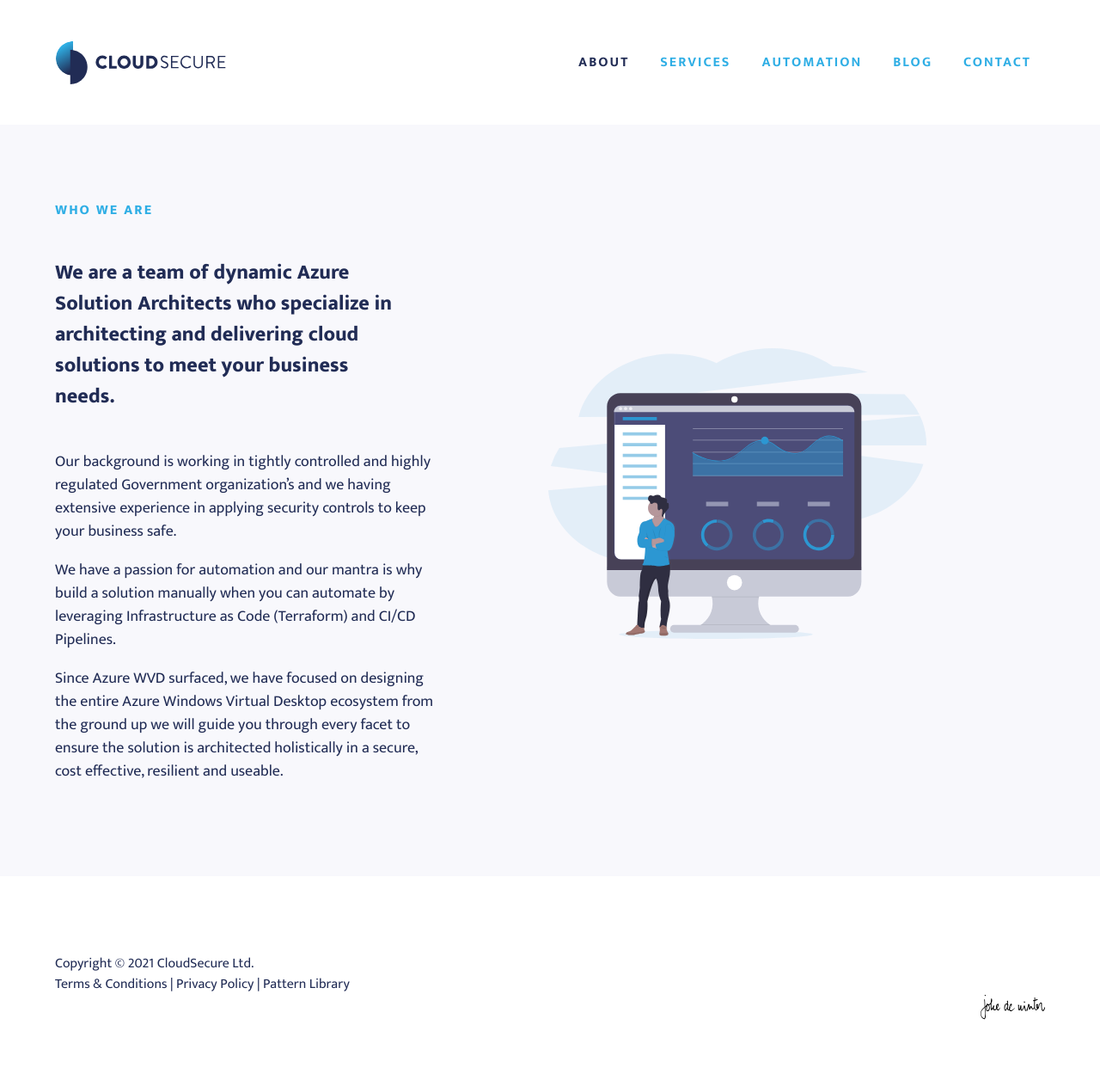
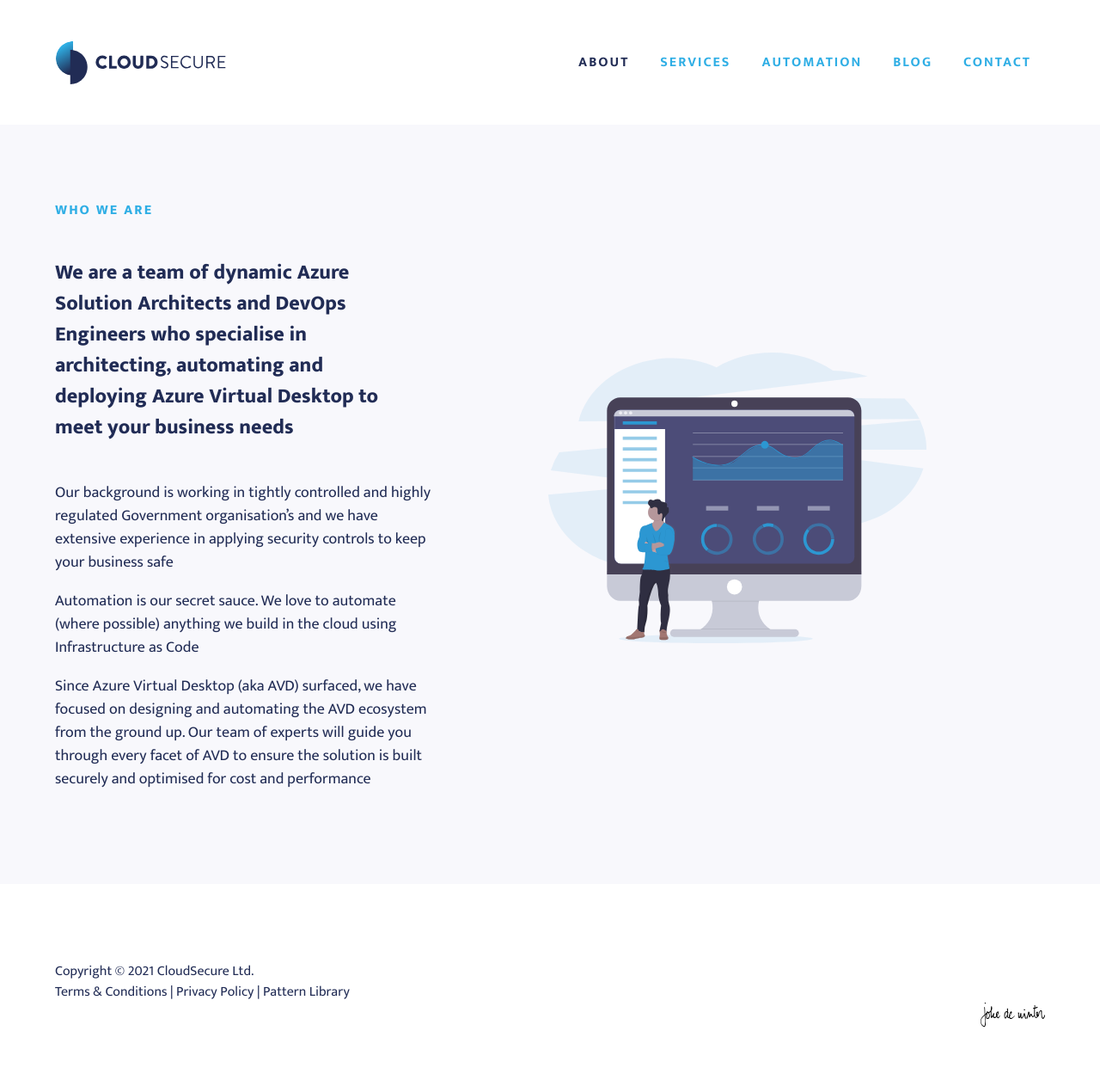
Before and after one commit to pritkallu-cloudsecure/clouds, a Jekyll site: the page about.html, which Jekyll copies as it is, in a window 1280 px wide. Shown: the whole page at 86% size. Built offline with Jekyll 4.4.1, drawn with Linux system fonts in a browser that asks for light colours.

Commit message:
Commit ready for review

```diff
--- a/about.html
+++ b/about.html
@@ -2,7 +2,6 @@
 <html>
 
 <head>
-
     <meta charset="UTF-8" />
 	<meta name="viewport" content="width=device-width, initial-scale=1.0">
 	<meta http-equiv="X-UA-Compatible" content="IE=Edge"/>
@@ -58,14 +57,12 @@
         <section class="column__text">
             <h2 class="text__title">Who we are</h2>
             <div class="text__standout">
-                <p>We are a team of dynamic Azure Solution Architects who specialize in architecting and delivering cloud solutions to meet your business needs.</p>
+                <p>We are a team of dynamic Azure Solution Architects and DevOps Engineers who specialise in architecting, automating and deploying Azure Virtual Desktop to meet your business needs</p>
             </div>
-            <p>Our background is working in tightly controlled and highly regulated Government organization’s and we having extensive experience in applying security controls to keep your business safe.</p>
-            <p>We have a passion for automation and our mantra is why build a solution manually when you can automate by leveraging Infrastructure as Code (Terraform) and CI/CD Pipelines.</p>
-            <p>Since Azure WVD surfaced, we have focused on designing the entire Azure Windows Virtual Desktop ecosystem from the ground up we will guide you through every facet to ensure the solution is architected holistically in a secure, cost effective, resilient and useable.  </p>
+            <p>Our background is working in tightly controlled and highly regulated Government organisation’s and we have extensive experience in applying security controls to keep your business safe</p>
+            <p>Automation is our secret sauce.  We love to automate (where possible) anything we build in the cloud using Infrastructure as Code</p>
+            <p>Since Azure Virtual Desktop (aka AVD) surfaced, we have focused on designing and automating the AVD ecosystem from the ground up.   Our team of experts will guide you through every facet of AVD to ensure the solution is built securely and optimised for cost and performance</p>
         </section>
-
-
         <figure class="column__image">
             <img src="assets/images/who-illustration.svg" alt="">
         </figure>
```
